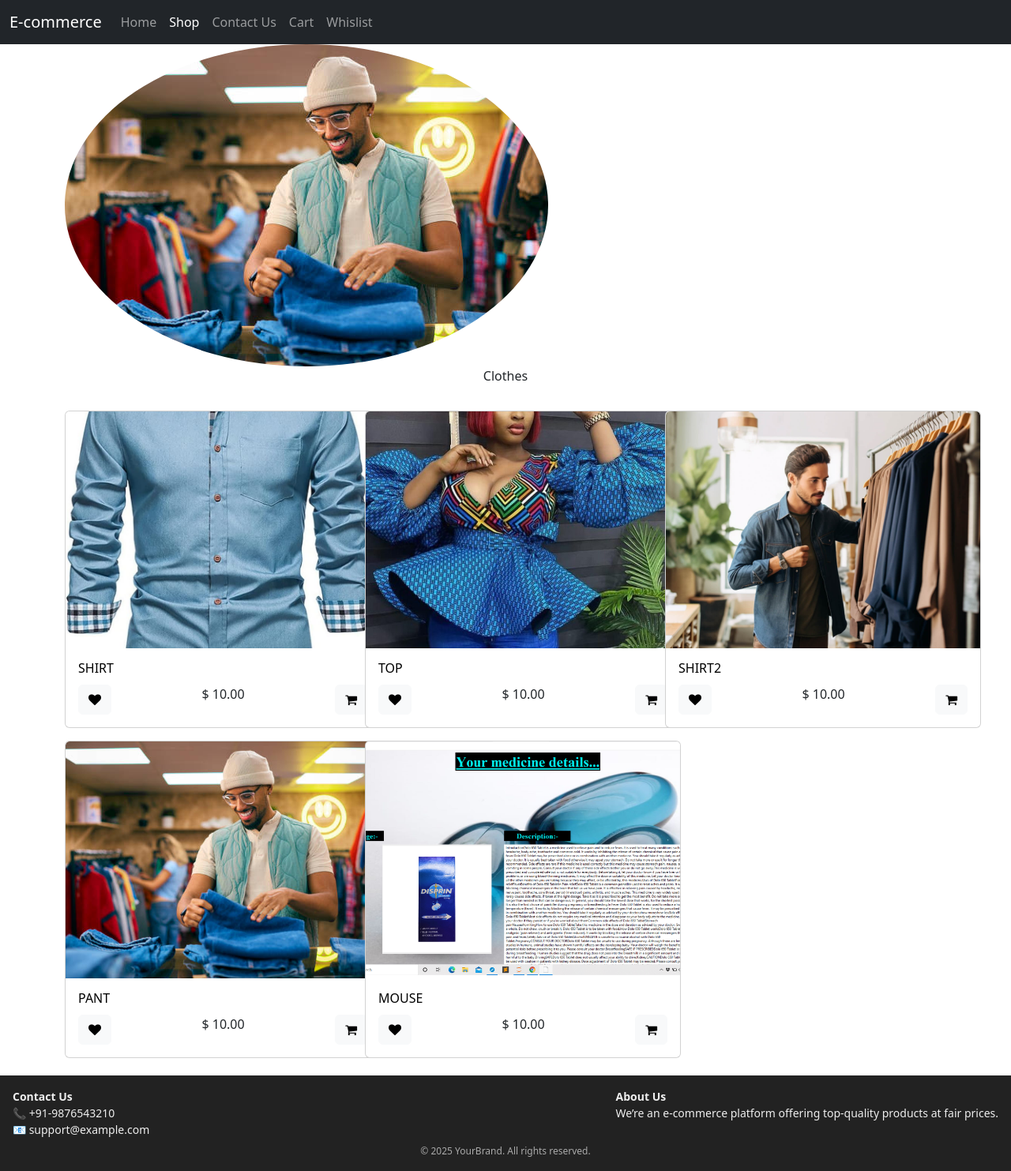
After one commit to Shivsri1404/djecommerce, a Django app: page /shop/shop/ in a window 1280 px wide. The commit adds this page. Shown: the whole page at 79% size. Run offline with Django 5.2, Linux system fonts and the light colour scheme; data comes from the database, SQL or seed files in the repository; both versions use the stored data as it was after the commit.

Commit message:
[ADD] shop page and category page

```diff
--- a/ecommerce/shop/templates/shop/base.html
+++ b/ecommerce/shop/templates/shop/base.html
@@ -56,6 +56,9 @@
                 <a class="nav-link {% if request.path == '/shop/' %}active{% endif %}"" aria-current="page" href="/shop">Home</a>
               </li>
               <li class="nav-item">
+                <a class="nav-link {% if request.path == '/shop/shop/' %}active{% endif %}"" href="/shop/shop">Shop</a>
+              </li>
+              <li class="nav-item">
                 <a class="nav-link {% if request.path == '/shop/contactUs/' %}active{% endif %}"" href="/shop/contactUs">Contact Us</a>
               </li>
               <li class="nav-item">
--- a/ecommerce/shop/templates/shop/contactus.html
+++ b/ecommerce/shop/templates/shop/contactus.html
@@ -2,6 +2,11 @@
 {% block title %}Contact Us{% endblock %}
 {% block body %}
 <div class="container">
+    <div class="row" style="background-color: rgb(37, 29, 29, 00.5);padding: 2%;margin-top: 2%;margin-bottom: 2%;border-radius: 20px;">
+        <div class="col-12">
+            <h1>Contact Us</h1>
+        </div>
+    </div>
     <div class="row">
     <div class="col-lg-7 mt-4 mt-lg-0">
         <p class="lead">
--- /dev/null
+++ b/ecommerce/shop/templates/shop/shop.html
@@ -0,0 +1,91 @@
+{% extends "shop/base.html" %}
+{% block title %}Products{% endblock %}
+{% block style %}
+<style>
+.card {
+    flex: 0 0 auto;
+    width: 400px;
+    height: 500px; /* Set max height for the whole card */
+    overflow: hidden;
+    display: flex;
+    flex-direction: column;
+}
+.card-body {
+    padding: 10px;
+    height: 100px;
+    overflow: hidden;
+    display: flex;
+    flex-direction: column;
+    justify-content: space-between;
+}
+
+.card-img-top {
+     height: 300px; /* Adjusted for better space */
+    width: 100%;
+    object-fit: cover;
+    border-top-left-radius: 0.5rem;
+    border-top-right-radius: 0.5rem;
+}
+.card-title,
+.card-text {
+    word-wrap: break-word;
+    overflow-wrap: break-word;
+    white-space: normal;
+}
+</style>
+{% endblock %}
+{% block body %}
+<div class="container">
+    {% if CategoryObjs %}
+        <div class="row">
+            <!-- <div class="container mt-5"> -->
+                <!-- <h2 class="text-center mb-4">Featured Category</h2> -->
+                <div class="image-container">
+                    {% for CategoryObj in CategoryObjs %}
+                        <div>
+                            <a href="/shop/category/{{ CategoryObj.id }}">
+                            <img src="{{ CategoryObj.category_image.url }}"
+                            alt="{{ CategoryObj.name }}"
+                             class="rounded-circle circle-image"></a>
+                            <p class="text-center">{{ CategoryObj.name }}</p>
+                        </div>
+                    {% endfor %}
+                </div>
+            <!-- </div> -->
+        </div>
+    {% endif %}
+    {% if productObjs %}
+    <div class="row" style="margin-bottom: 2%;">
+        {% for productObj in productObjs %}
+            <div class="col-lg-4">
+                <div class="card-slider d-flex mt-3">
+                    <div class="card">
+                        <a href="/shop/productDetail/{{ productObj.id }}">
+                            <img src="{{ productObj.product_image.url }}" class="card-img-top" alt="{{ productObj.name }}">
+                        </a>
+                        <div class="card-body">
+                            <a href="/shop/productDetail/{{ productObj.id }}" style="text-decoration: none;color:black;">
+                            <h6 class="card-title">{{ productObj.name|upper }}</h6>
+                            </a>
+                            <p class="card-text text-center">$ {{ productObj.price }}
+                            <button type="button" role="button" class="btn btn-light text-end" style="float: left;" title="Add to Wishlist">
+                                <span class="fa fa-heart" role="img" aria-label="Add to wishlist"></span>
+                            </button>
+                            <button type="button" role="button" class="btn btn-light text-end" style="float: right;" title="Add to Cart">
+                                <span class="fa fa-shopping-cart" role="img" aria-label="Add to cart"></span>
+                            </button>
+                            </p>
+                        </div>
+                    </div>
+                </div>
+            </div>
+        {% endfor %}
+    {% else %}
+        <div class="row" style="background-color: rgb(37, 29, 29, 00.5);padding: 2%;margin-top: 2%;margin-bottom: 2%;border-radius: 20px;">
+            <div class="col-12">
+                <h1>{{ msg }}</h1>
+            </div>
+        </div>
+    {% endif %}
+</div>
+{% endblock %}
--- a/ecommerce/shop/urls.py
+++ b/ecommerce/shop/urls.py
@@ -6,4 +6,6 @@ urlpatterns = [
     path('', views.home, name='home'),
     path('contactUs/', views.contactUs, name='contactUs'),
     path('productDetail/<int:pk>', views.productDetailView.as_view(), name='productDetail'),
+    path('category/<int:category_id>', views.category, name='category'),
+    path('shop/', views.shop, name='shop'),
 ]
--- a/ecommerce/shop/views.py
+++ b/ecommerce/shop/views.py
@@ -1,11 +1,9 @@
 from django.shortcuts import render, redirect
 from django.http import HttpResponse, HttpResponseRedirect
-from .models import Banner, FeaturedCategory, Slider, ContactUs, Product
+from .models import Banner, FeaturedCategory, Slider, ContactUs, Product, Category
 # from .forms import ContactUsForm
 from django.urls import reverse
 from django.views import generic
-
-
 
 # Create your views here.
 def home(request):
@@ -51,4 +49,21 @@ class productDetailView(generic.DetailView):
     model = Product
     template_name = "shop/productDetail.html"
 
-    # return render(request, "shop/productDetail.html")
+def category(request, category_id):
+    try:
+        categoryObj = Category.objects.get(id=category_id)
+        productObjs = Product.objects.filter(category_id=category_id,published=True)
+        context = {"categoryObj":categoryObj, "productObjs":productObjs}
+    except (KeyError, Category.DoesNotExist):
+        context = {"msg":"Product not found!!!"}
+    return render(request, "shop/category.html", context)
+
+def shop(request):
+    try:
+        productObjs = Product.objects.filter(published=True)
+        CategoryObjs = Category.objects.filter(parent_categ_id=None)
+        # print(CategoryObjs)
+        context = {"productObjs":productObjs, "CategoryObjs":CategoryObjs}
+    except (KeyError, Product.DoesNotExist):
+        context = {"msg":"Product not found!!!"}
+    return render(request, "shop/shop.html", context)
```
Also changed, not shown: ecommerce/shop/templates/shop/category.html (added, +79 -0 lines), ecommerce/shop/templates/shop/home.html (+6 -1 lines), ecommerce/db.sqlite3.
